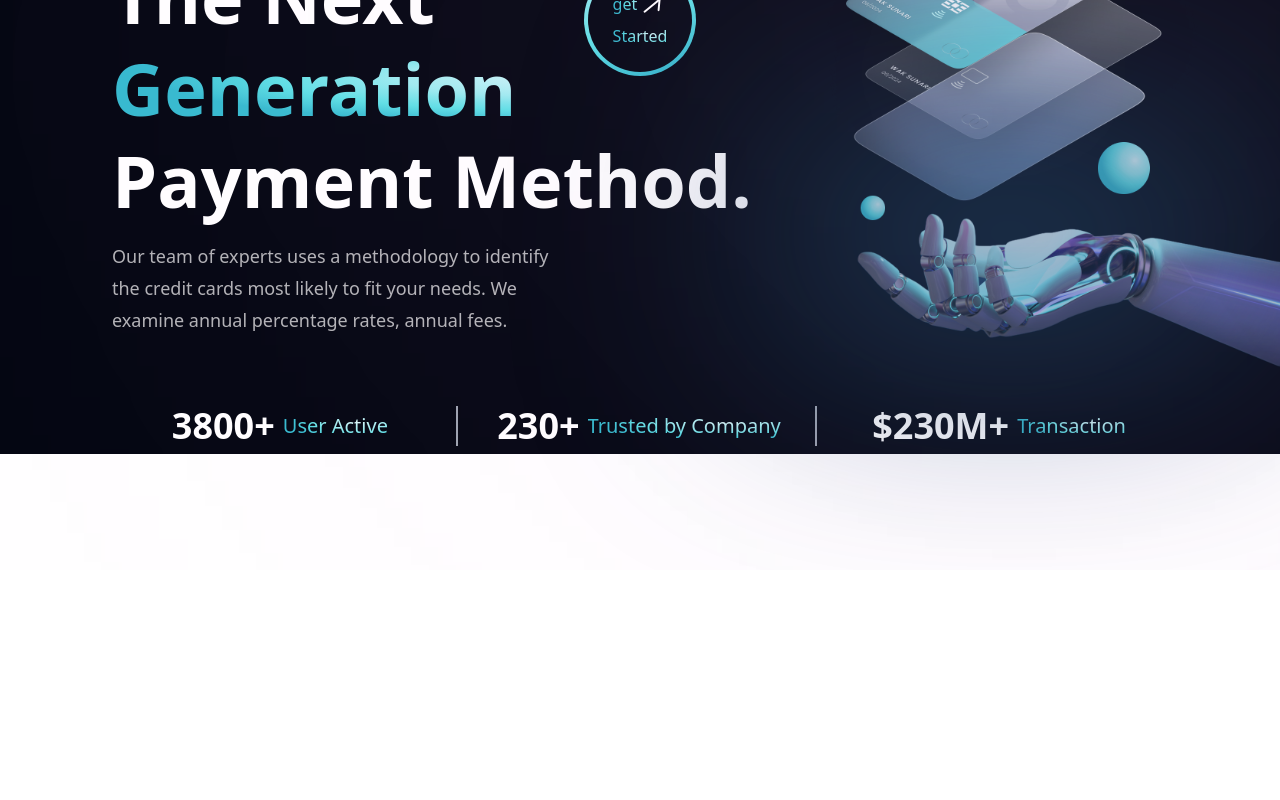
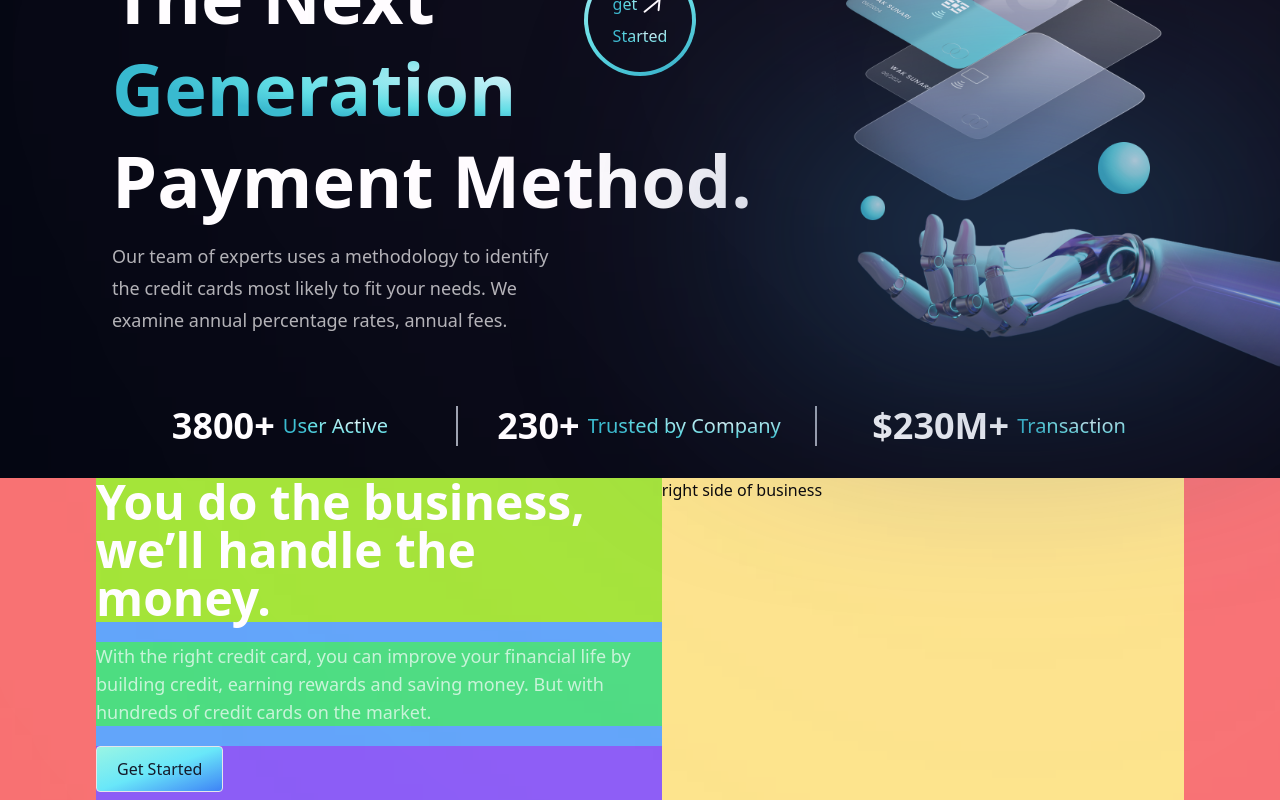
Before and after one commit to MoniruzzamanBillal/react-bank-web, a React (Vite) app: page / in a window 1280 px wide. Shown: the part 230-1030 px from the top of the page. Before the commit the page ends 800 px from the top, so only its background shows below. Built offline with nearby package versions, Linux system fonts and the light colour scheme.

Commit message:
business section left side done

```diff
--- a/src/App.jsx
+++ b/src/App.jsx
@@ -3,7 +3,7 @@ import Styles from "./Style";
 
 import "./index.css";
 
-import { NavBar, Hero, Stats } from "./Components";
+import { NavBar, Hero, Stats, Business } from "./Components";
 
 const App = () => {
   return (
@@ -14,6 +14,7 @@ const App = () => {
           <NavBar />
           <Hero />
           <Stats />
+          <Business />
         </div>
       </div>
     </>
--- a/src/Components/Business.jsx
+++ b/src/Components/Business.jsx
@@ -1,7 +1,62 @@
 import React from "react";
 
+import { features } from "../constants/constants";
+import styles, { layout } from "../Style";
+
+import Button from "./Button";
+
 const Business = () => {
-  return <div>Business</div>;
+  return (
+    <>
+      <div className="businessContainer bg-red-400">
+        <div className="businessWrapper bg-green-400 w-[85%] m-auto flex justify-between   ">
+          {/*  */}
+          {/* left side starts  */}
+          <div className="businessLeft bg-blue-400 w-[52%] ">
+            <div className="businessLeftWrapper">
+              {/* top side of container starts  */}
+              <div className="businessLeftTop bg-lime-400 text-white text-5xl font-semibold mb-5 ">
+                <h1>You do the business, we’ll handle the money.</h1>
+              </div>
+              {/* top side of container ends  */}
+
+              {/* middle container starts  */}
+              <div className="businessLeftMid bg-green-400 text-lg text-[#FFFFFFB2] mb-5 ">
+                <p>
+                  With the right credit card, you can improve your financial
+                  life by building credit, earning rewards and saving money. But
+                  with hundreds of credit cards on the market.
+                </p>
+              </div>
+              {/* middle container ends  */}
+
+              {/* bottom container starts  */}
+              <div className="businessLeftBottom bg-violet-500 ">
+                <button
+                  type="button"
+                  class="py-2.5 px-5 mr-2 mb-2 text-base font-medium text-gray-900 outline-none  rounded border border-gray-200 hover:bg-gray-100 hover:text-blue-700 active:scale-95   bg-gradient-to-br from-teal-200 via-cyan-300 to-blue-500  "
+                >
+                  Get Started
+                </button>
+              </div>
+              {/* bottom container ends  */}
+            </div>
+
+            {/*  */}
+          </div>
+          {/* left side ends  */}
+
+          {/*  */}
+
+          {/* right side starts  */}
+          <div className="businessRight bg-amber-200 w-[48%] ">
+            right side of business
+          </div>
+          {/* right side ends  */}
+        </div>
+      </div>
+    </>
+  );
 };
 
 export default Business;
```
